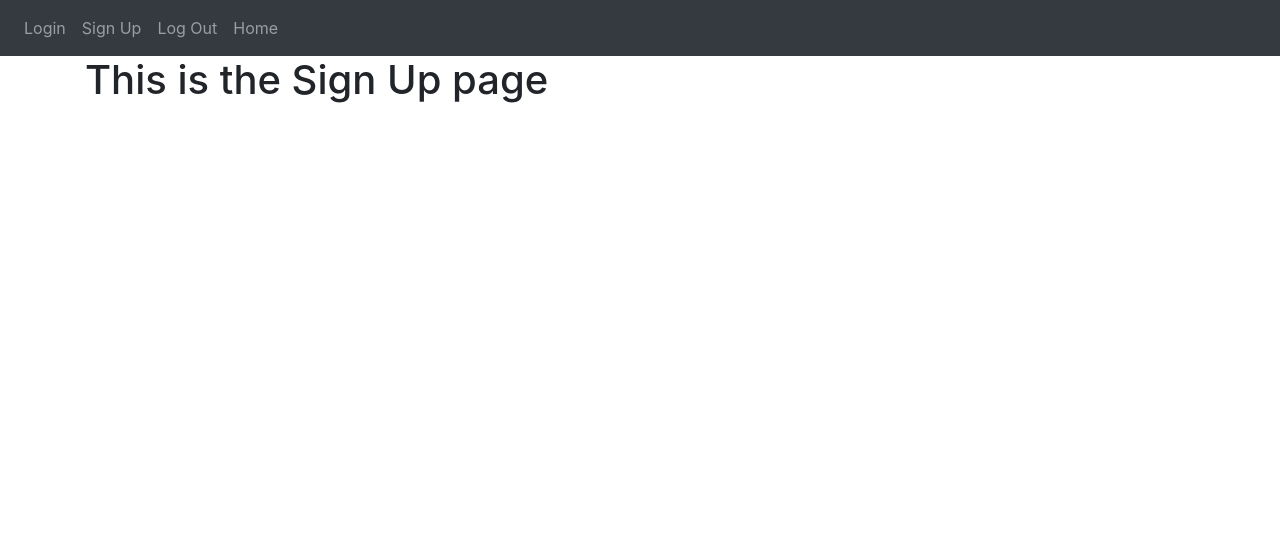
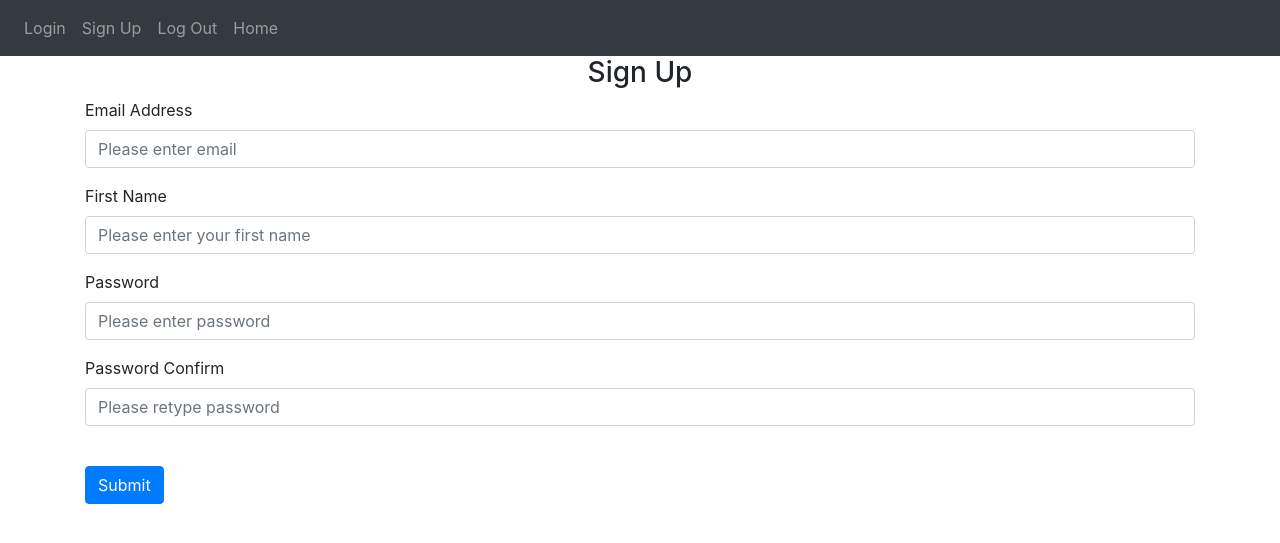
Before and after one commit to Maddy400/PETR2140, a Flask app: page /sign_up in a window 1280 px wide. Shown: the top 543 px of the page. Run offline with Flask 3, Linux system fonts and the light colour scheme; some libraries are stand-ins or nearby versions.

Commit message:
Create sign up form

```diff
--- a/Website/templates/sign_up.html
+++ b/Website/templates/sign_up.html
@@ -1,5 +1,25 @@
 {%extends "base.html"%} {% block title %}Sign Up{% endblock %}
 
 {%block content%}
-<h1>This is the Sign Up page</h1>
+<form method="POST">
+    <h3 align="center">Sign Up</h3>
+    <div class="form-group">
+        <label for="email">Email Address</label>
+        <input type="email" class="form-control" id="email" name="email" placeholder="Please enter email"/>
+    </div>
+    <div class="form-group">
+        <label for="firstname">First Name</label>
+        <input type="text" class="form-control" id="firstname" name="firstname" placeholder="Please enter your first name"/>
+    </div>
+    <div class="form-group">
+        <label for="password1">Password</label>
+        <input type="password" class="form-control" id="password1" name="password1" placeholder="Please enter password"/>
+    </div>
+    <div class="form-group">
+        <label for="password2">Password Confirm</label>
+        <input type="password" class="form-control" id="password2" name="password2" placeholder="Please retype password"/>
+    </div>
+    <br />
+    <button type="submit" class="btn btn-primary">Submit</button>
+</form>
 {%endblock%}
```
